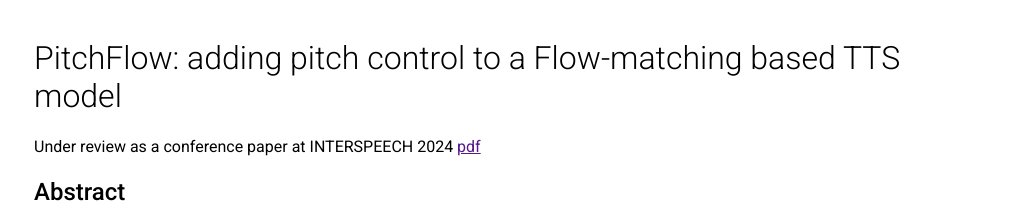
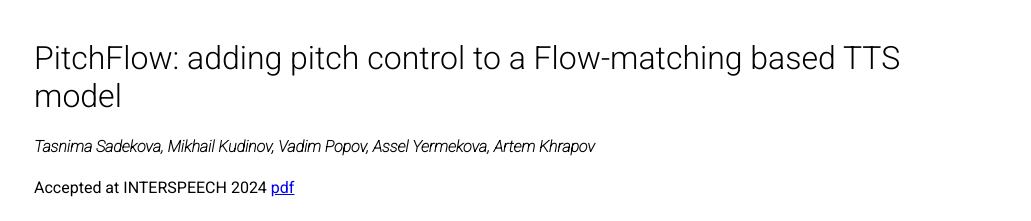
Before and after one commit to pitch-flow/pitch-flow.github.io, a plain HTML site: page index.html in a window 1280 px wide. Shown: the top 221 px of the page, without its empty margins (131-1162 px from the left). Drawn offline with Linux system fonts and the light colour scheme.

Commit message:
changes after acceptance

```diff
--- a/index.html
+++ b/index.html
@@ -3,7 +3,7 @@
 <head>
     <script type="text/javascript" src="js/jquery-3.6.0.min.js"></script>
 
-    <title>Demo page of "PitchFlow: adding pitch control to a Flow-matching based TTS model (INTERSPEECH 2024 review)"</title>
+    <title>Demo page of "PitchFlow: adding pitch control to a Flow-matching based TTS model (INTERSPEECH 2024)"</title>
     <!-- <link rel="icon" href="resources/img/icon.png"> -->
 
     <link rel="stylesheet" href="css/main.css">
@@ -23,7 +23,9 @@
     <!-- HEADER -->
     <br>
     <h1 class="wrapper">PitchFlow: adding pitch control to a Flow-matching based TTS model</h1>
-    <p class="wrapper">Under review as a conference paper at INTERSPEECH 2024 <a href="">pdf</a></p>
+    <p class="wrapper"><i><b>Tasnima Sadekova, Mikhail Kudinov, Vadim Popov, Assel Yermekova, Artem Khrapov</b></i></p>
+    <p class="wrapper">Accepted at INTERSPEECH 2024 <a href="https://www.isca-archive.org/interspeech_2024/sadekova24_interspeech.html">pdf</a></p>
+
 
     <!-- ABSTRACT -->
     <h2 class="wrapper">Abstract</h2>
```
